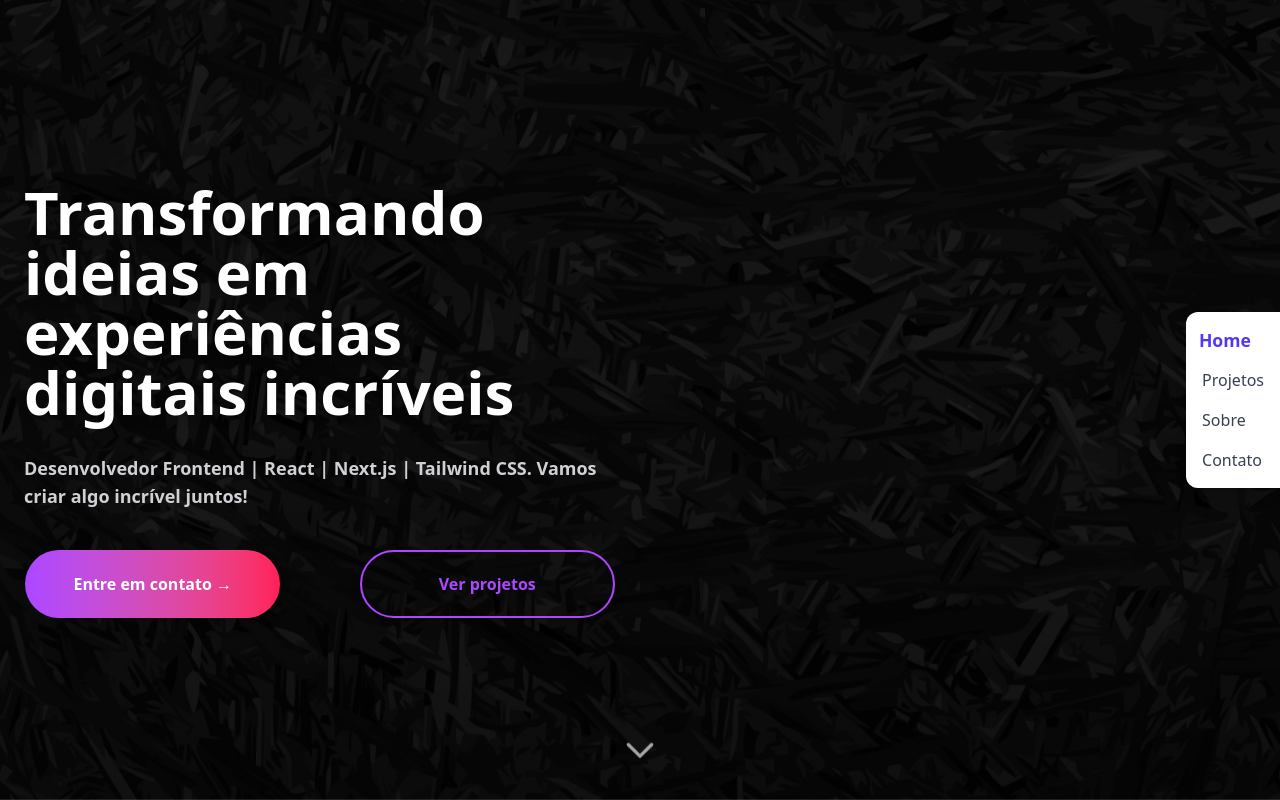
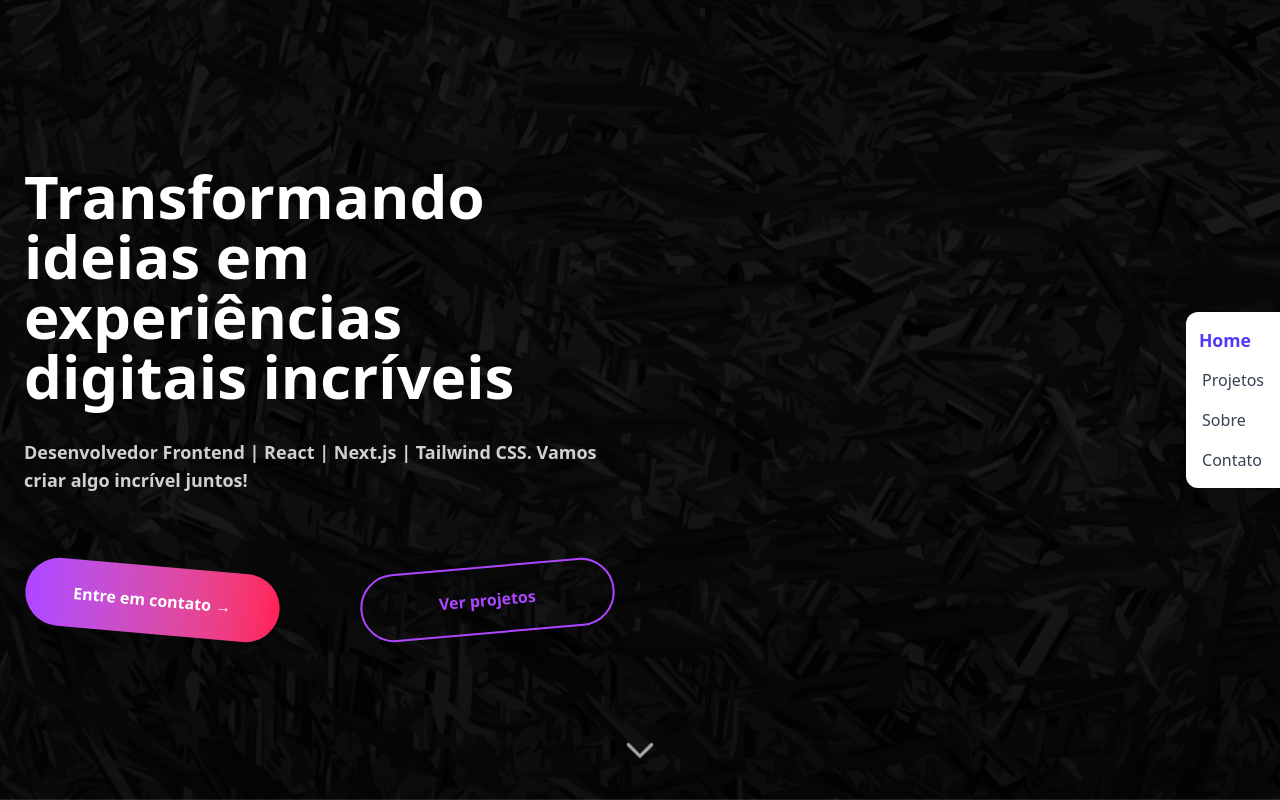
Before and after one commit to Joao-stk/joao-portfolio, a Next.js app: page / in a window 1280 px wide. Built offline with nearby package versions, Linux system fonts and the light colour scheme.

Commit message:
Adicionando animações ao Banner

```diff
--- a/src/app/components/Banner.jsx
+++ b/src/app/components/Banner.jsx
@@ -2,20 +2,10 @@
 import { buttonFullStyle } from "./Styles";
 import { buttonOutlineStyle } from "./Styles";
 import React from "react";
-
-/**
- * Banner.jsx
- * Componente React (Next.js / Create React App) usando Tailwind
- * Utiliza bg-fixed (background-attachment: fixed) para efeito tipo "parallax" simples
- * Props:
- *  - image: caminho para a imagem (padrão: /banner.jpg)
- *  - title: título principal
- *  - subtitle: subtítulo/descritivo
- *  - ctaText: texto do botão
- *  - ctaHref: href do botão
- */
+import { motion } from "motion/react"
 
 export default function Banner({
+
   image = "/banner.jpg",
   title = "Transformando ideias em experiências digitais incríveis",
   subtitle = "Desenvolvedor Frontend | React | Next.js | Tailwind CSS. Vamos criar algo incrível juntos!",
@@ -23,8 +13,11 @@ export default function Banner({
   buttonLeftHref = "/#contato",
   buttonRightText = "Ver projetos",
   buttonRightHref = "/#projetos",
+
 }) {
+
   return (
+
     <section id="home" className="snap-start relative grid grid-cols-2 w-full min-h-screen overflow-hidden">
       <div>
         <div
@@ -37,34 +30,55 @@ export default function Banner({
 
         <div className="absolute inset-0 bg-gradient-to-b from-black/30 via-black/25 to-black/50" />
 
-        <div className="relative z-10 flex h-full flex-col items-center justify-center text-left px-6">
+        <motion.div
+          initial={{ x: 200, opacity: 0, rotate: 15, scale: 0.9 }}
+          whileInView={{ x: 0, opacity: 1, rotate: 0, scale: 1 }}
+          transition={{ duration: 1.5, type: "spring", stiffness: 80, damping: 12 }}
+          viewport={{ once: false, amount: 0.5 }}
+          className="relative z-10 flex h-full flex-col items-center justify-center text-left px-6"
+        >
           <h1 className="text-3xl md:text-5xl lg:text-6xl text-white drop-shadow-lg">
             {title}
           </h1>
+
           <h2 className="mt-4 max-w-3xl text-sm md:text-lg text-gray-200/90">
             {subtitle}
           </h2>
-          <div className="grid grid-cols-2 gap-x-20">
-            <a
+
+          <motion.div
+            initial={{ x: 200, opacity: 0 }}
+            animate={{ x: 0, opacity: 1 }}
+            transition={{ duration: 0.8, delay: 0.3 }} // entra logo depois do título
+            className="grid grid-cols-2 gap-x-20 mt-8"
+          >
+            <motion.a
+              initial={{ rotate: 5 }}
+              whileHover={{ rotate: 0 }}
+              transition={{ duration: 0.2 }}
               href={buttonLeftHref}
               className={buttonFullStyle}
             >
               {buttonLeftText}
-            </a>
-            <a
+            </motion.a>
+
+            <motion.a
+              initial={{ rotate: -5 }}
+              whileHover={{ rotate: 0 }}
+              transition={{ duration: 0.2 }}
               href={buttonRightHref}
               className={buttonOutlineStyle}
             >
               {buttonRightText}
-            </a>
-          </div>
-        </div>
+            </motion.a>
+          </motion.div>
+        </motion.div>
+
         <div className="absolute bottom-6 left-1/2 transform -translate-x-1/2 text-sm text-gray-200/70">
           <span className="inline-flex items-center gap-2">
             <a href={buttonRightHref}>
-            <svg  className="w-10 h-10 animate-bounce" fill="none" stroke="currentColor" viewBox="0 0 24 24" xmlns="http://www.w3.org/2000/svg">
-              <path strokeLinecap="round" strokeLinejoin="round" strokeWidth="2" d="M19 9l-7 7-7-7"></path>
-            </svg>
+              <svg className="w-10 h-10 animate-bounce" fill="none" stroke="currentColor" viewBox="0 0 24 24" xmlns="http://www.w3.org/2000/svg">
+                <path strokeLinecap="round" strokeLinejoin="round" strokeWidth="2" d="M19 9l-7 7-7-7"></path>
+              </svg>
             </a>
           </span>
         </div>
--- a/src/app/components/Menu.jsx
+++ b/src/app/components/Menu.jsx
@@ -1,12 +1,17 @@
 "use client";
 import { isActiveSection } from "../hooks/isActiveSection";
+import {motion } from "motion/react"
 
 function Menu() {
   const sectionIds = ["home", "projetos", "sobre", "contato"];
   const activeId = isActiveSection(sectionIds);
 
   return (
-    <nav className="fixed top-1/2 right-0 transform -translate-y-1/2 bg-white shadow-lg rounded-l-xl p-4 flex flex-col gap-4 z-50">
+    <motion.nav
+    initial={{ y: 200, opacity: 0 }}
+    animate={{ y: 0, opacity: 1 }}
+    transition={{ duration: 0.5 }}
+    className="fixed top-1/2 right-0 transform -translate-y-1/2 bg-white shadow-lg rounded-l-xl p-4 flex flex-col gap-4 z-50">
       {sectionIds.map((id) => (
         <a
           key={id}
@@ -19,7 +24,7 @@ function Menu() {
           {id.charAt(0).toUpperCase() + id.slice(1)}
         </a>
       ))}
-    </nav>
+    </motion.nav>
   );
 }
 
--- a/src/app/components/Projetos.jsx
+++ b/src/app/components/Projetos.jsx
@@ -21,7 +21,7 @@ function Projetos() {
                     <img src="/projeto1.png" alt="Projeto 1" className="w-full h-48 object-cover" />
                     <div className="p-6">
                         <h3 className="text-xl font-semibold mb-2 text-gray-800">Projeto 1</h3>
-                        <p className="text-gray-600 mb-4">Descrição breve do projeto 1.</p>
+                        <p className="text-gray-600 mb-4">Descrição</p>
                         <a href="#" className="text-indigo-600 hover:underline">Ver mais</a>
                     </div>
                 </div>
```
